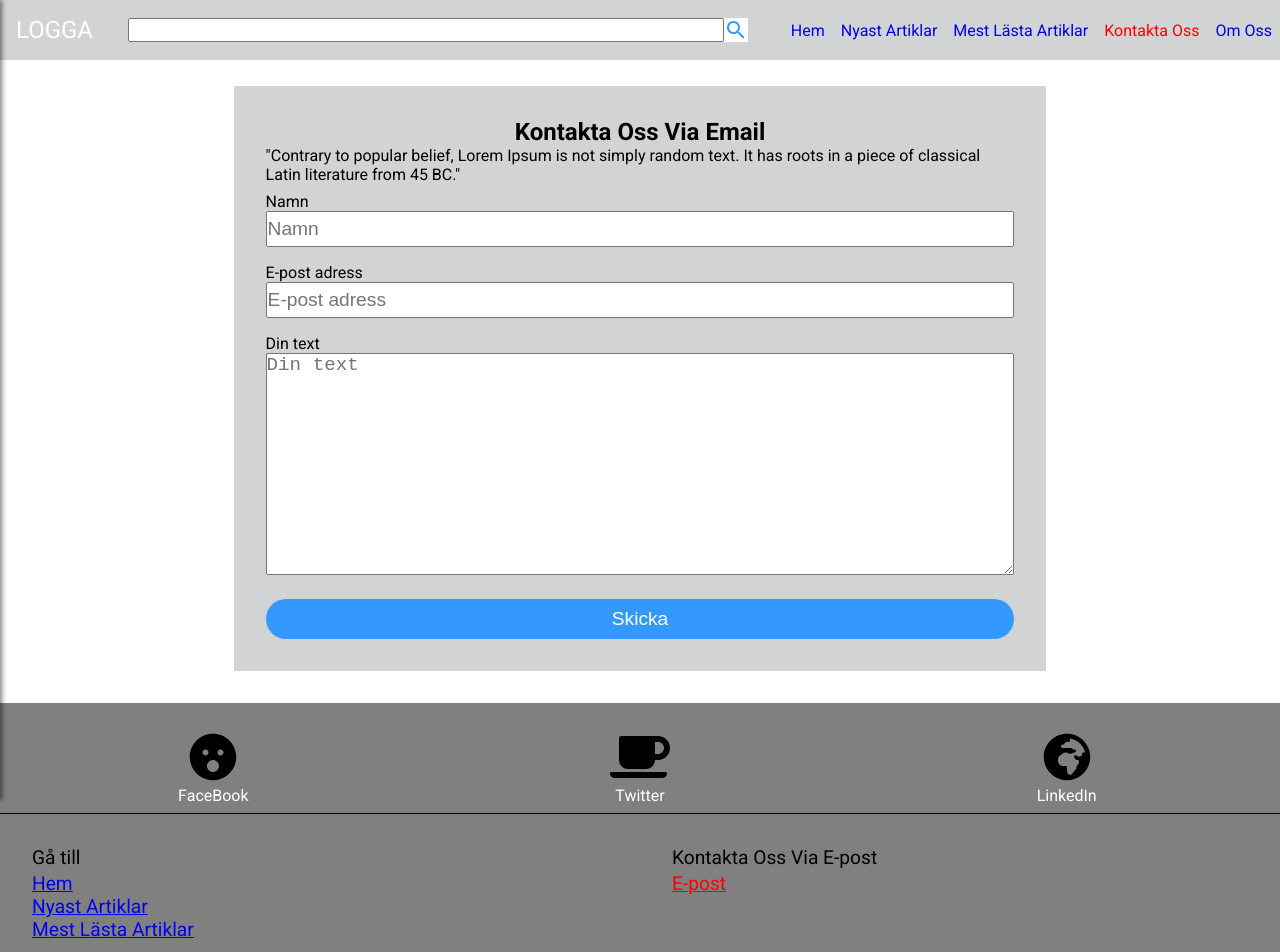
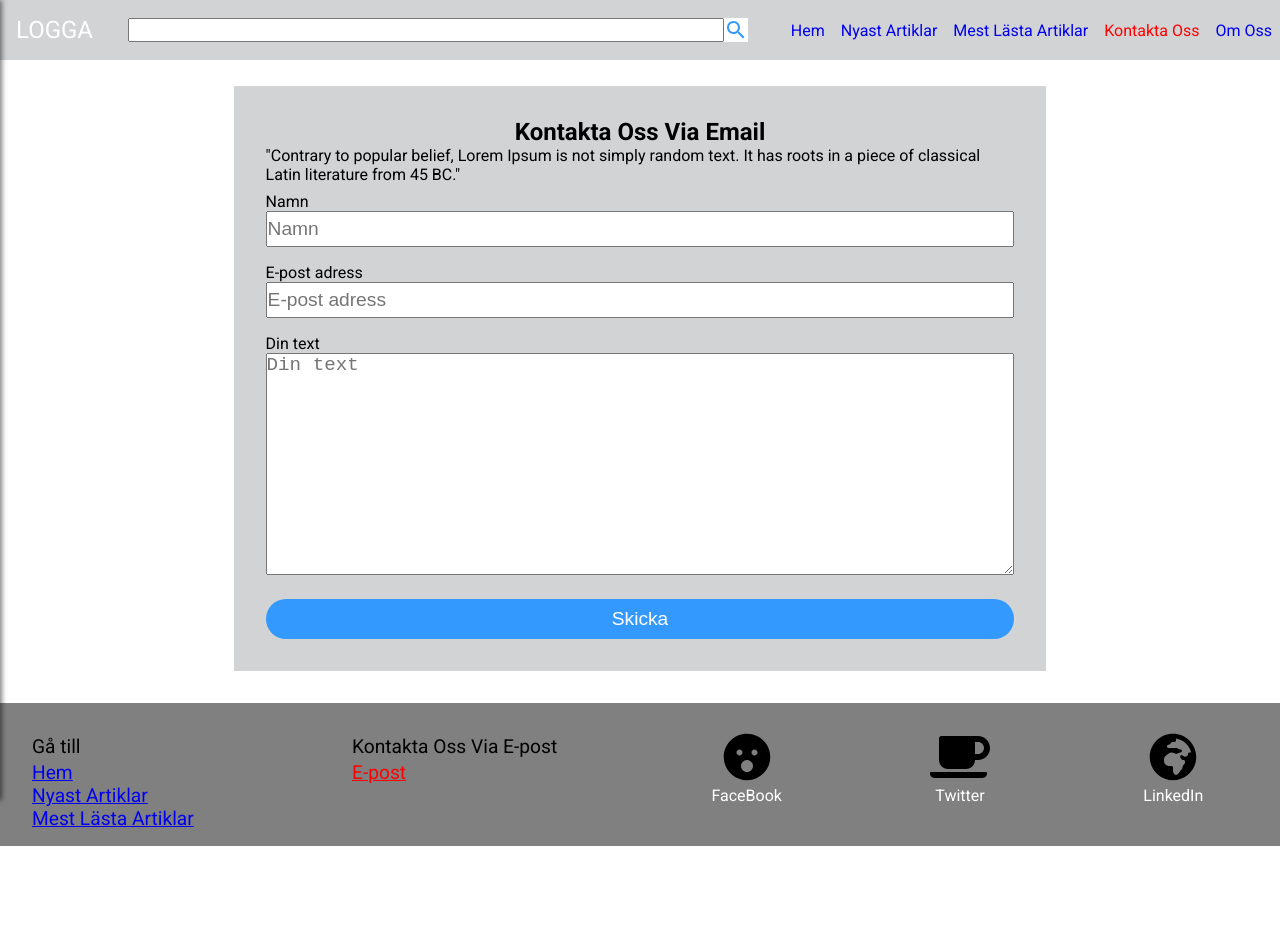
Before and after one commit to wongprom/gutar, a React (Create React App) app: page /KontaktaOss in a window 1280 px wide. Shown: the top 952 px of the page. After the commit the page ends 846 px from the top, so only its background shows below. Built offline with nearby package versions, Linux system fonts and the light colour scheme.

Commit message:
Styled footer for screen 992px and up.

```diff
--- a/src/components/Footer/Footer.scss
+++ b/src/components/Footer/Footer.scss
@@ -182,7 +182,79 @@ footer {
 @media only screen and (min-width: 768px) {}
 
 /* Large devices (laptops/desktops, 992px and up) */
-@media only screen and (min-width: 992px) {}
+@media only screen and (min-width: 992px) {
+  footer {
+    display:flex;
+ flex-direction: row-reverse;
+    margin-top: 1rem;
+    width: 100%;
+    background: gray;
+    .icons-wrapper{
+      flex:1;
+      display: flex;
+      width: 100%;
+      height: 100%;
+      align-items: center;
+      justify-content: space-around;
+      border-bottom: none;
+      .icon-container{
+      display: flex;
+      flex-direction: column;
+      align-items: center;
+      justify-content: space-around;
+      margin: 30px 0px;
+      height: 50px;
+      width: 50px;
+      p{
+        color:$PrimaryWhite;
+        margin-top: 0.3rem;
+
+        &:hover{
+          color:$PrimaryLightBlue;
+        }
+      }
+      }
+    }
+    .links-wrapper{
+      flex:1;
+      display: flex;
+      .go-to{
+        flex:1;
+
+        margin: 1rem 1rem 0 1rem;
+        padding: 1rem;
+        .sub-header{
+         margin-bottom: 0.2rem;
+         font-size:$HeadlineSize3;
+        }
+        ul{
+          @include list-default;
+          // color:$PrimaryLightBlue;
+          li{
+            font-size: 1.2rem;
+          }
+        }
+      }
+      .contact-us{
+        flex:1;
+        margin: 1rem 1rem 0 1rem;
+        padding: 1rem;
+        .sub-header{
+          margin-bottom: 0.2rem;
+          font-size:$HeadlineSize3;
+         }
+
+        ul{
+          @include list-default;
+            li{
+              font-size: 1.2rem;
+            }
+        }
+      }
+
+    }
+}
+}
 
 /* Extra large devices (large laptops and desktops, 1200px and up) */
 @media only screen and (min-width: 1200px) {}
```
